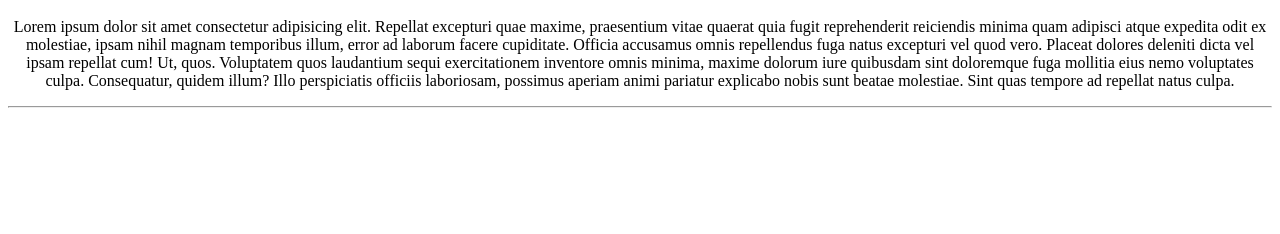
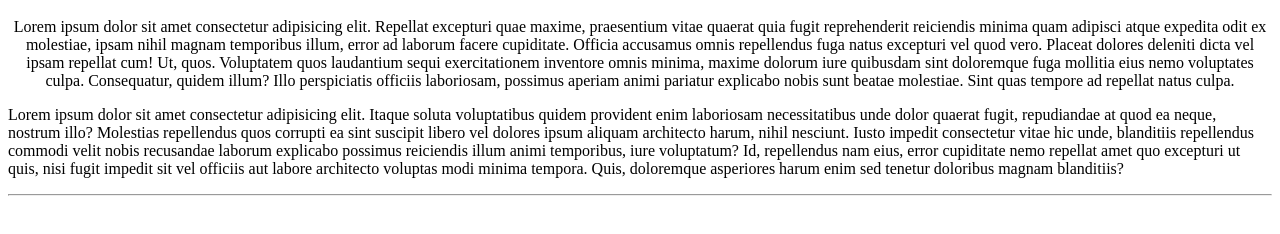
Before and after one commit to Ajithajiiiiiiii/project1, a plain HTML site: page index.html in a window 1280 px wide. Shown: the part 48-282 px from the top of the page. Drawn offline with Linux system fonts and the light colour scheme.

Commit message:
added some para

```diff
--- a/index.html
+++ b/index.html
@@ -4,4 +4,7 @@
   </h1>
   <p>Lorem ipsum dolor sit amet consectetur adipisicing elit. Repellat excepturi quae maxime, praesentium vitae quaerat quia fugit reprehenderit reiciendis minima quam adipisci atque expedita odit ex molestiae, ipsam nihil magnam temporibus illum, error ad laborum facere cupiditate. Officia accusamus omnis repellendus fuga natus excepturi vel quod vero. Placeat dolores deleniti dicta vel ipsam repellat cum! Ut, quos. Voluptatem quos laudantium sequi exercitationem inventore omnis minima, maxime dolorum iure quibusdam sint doloremque fuga mollitia eius nemo voluptates culpa. Consequatur, quidem illum? Illo perspiciatis officiis laboriosam, possimus aperiam animi pariatur explicabo nobis sunt beatae molestiae. Sint quas tempore ad repellat natus culpa.</p>
 </center>
+<p>Lorem ipsum dolor sit amet consectetur adipisicing elit. Itaque soluta voluptatibus quidem provident enim laboriosam necessitatibus unde dolor quaerat fugit, repudiandae at quod ea neque, nostrum illo? Molestias repellendus quos corrupti ea sint suscipit libero vel dolores ipsum aliquam architecto harum, nihil nesciunt. Iusto impedit consectetur vitae hic unde, blanditiis repellendus commodi velit nobis recusandae laborum explicabo possimus reiciendis illum animi temporibus, iure voluptatum? Id, repellendus nam eius, error cupiditate nemo repellat amet quo excepturi ut quis, nisi fugit impedit sit vel officiis aut labore architecto voluptas modi minima tempora. Quis, doloremque asperiores harum enim sed tenetur doloribus magnam blanditiis?
+
+</p>
 <hr>
```
